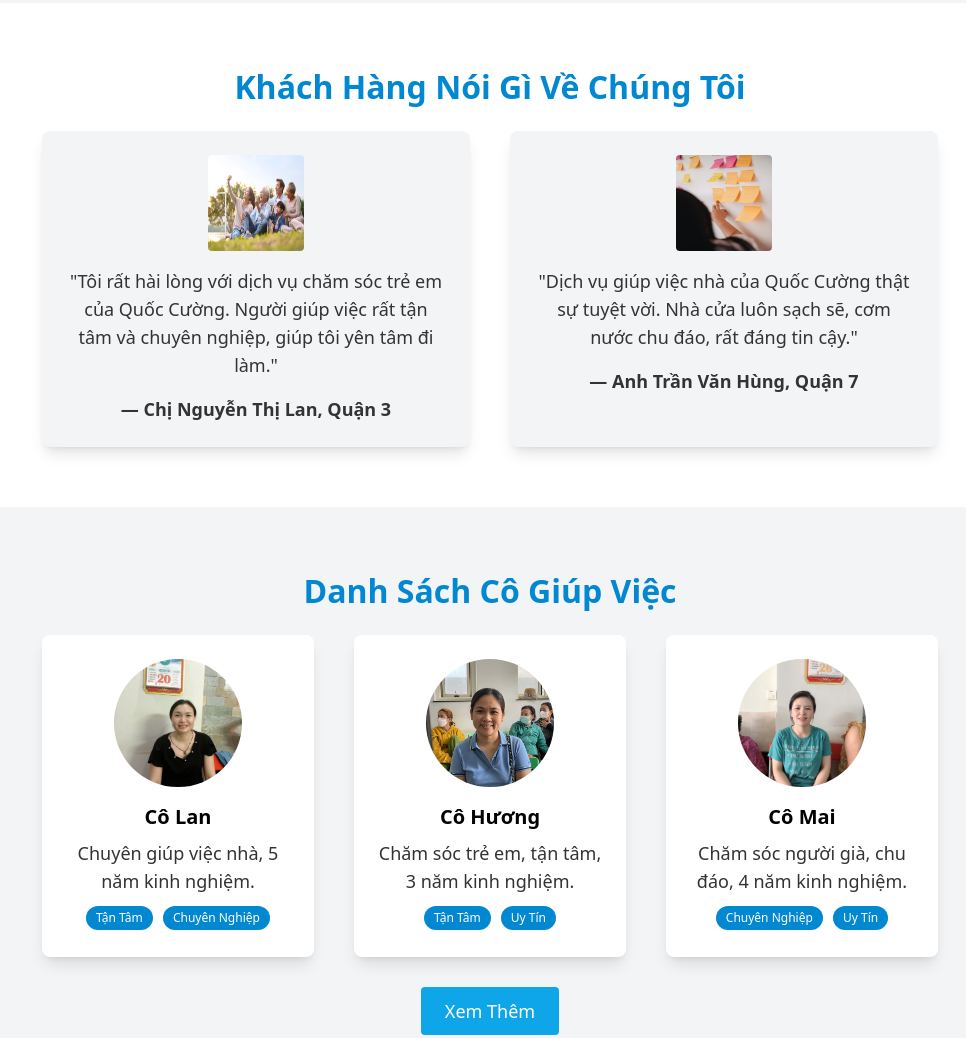
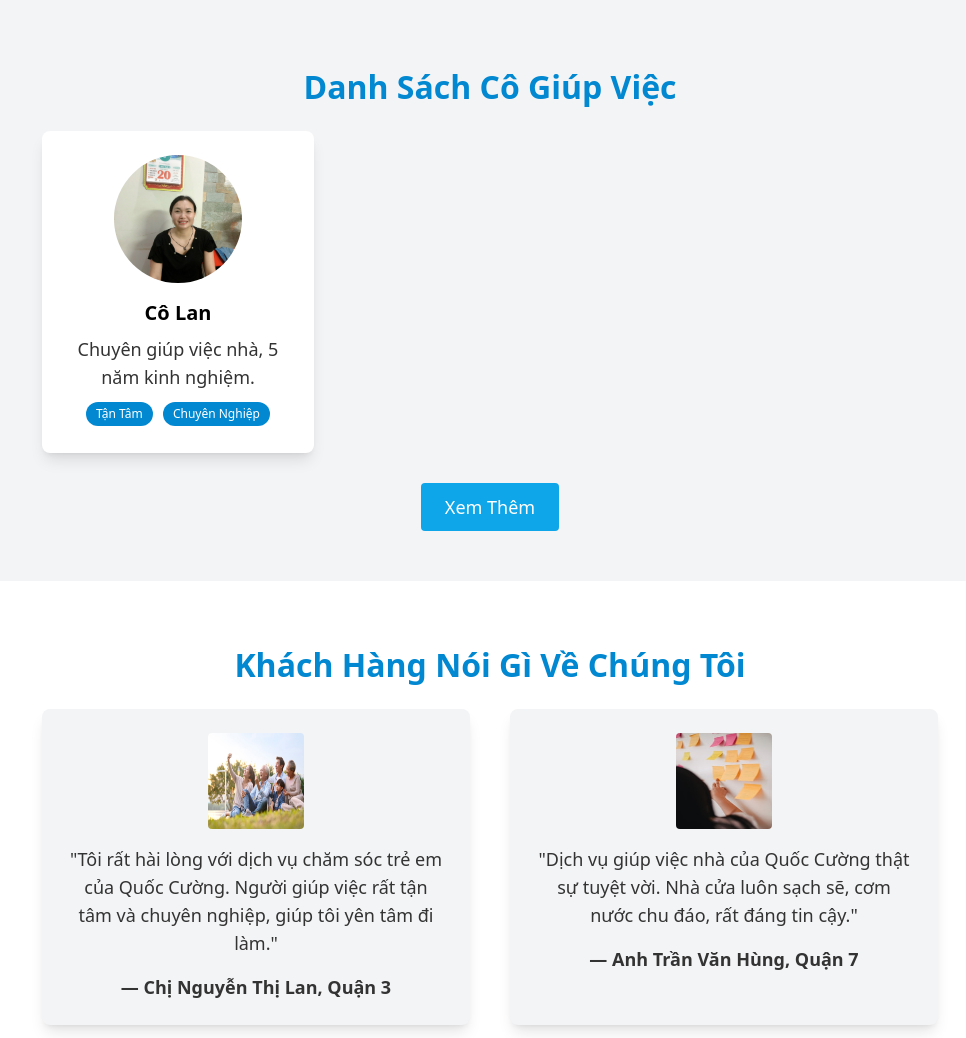
Before and after one commit to truong120702/quoccuong-website, a plain HTML site: page index.html in a window 1280 px wide. Shown: the part 2381-3419 px from the top of the page, without its empty margins (150-1116 px from the left). Drawn offline with nearby package versions, Linux system fonts and the light colour scheme; files whose address does not match are found by name.

Commit message:
Update index.html
Move testimonials section after team section

```diff
--- a/index.html
+++ b/index.html
@@ -506,7 +506,29 @@
     </div>
   </section>
 
-  <!-- Testimonials Section -->
+ <!-- Team Section (Danh Sách Cô Giúp Việc) -->
+<section id="team" class="bg-gray-100">
+  <div class="container mx-auto text-center px-4">
+    <h3>Danh Sách Cô Giúp Việc</h3>
+    <div class="grid grid-cols-1 sm:grid-cols-2 lg:grid-cols-3 gap-6 sm:gap-10 max-w-4xl mx-auto" id="maid-list">
+      <div class="bg-white p-4 sm:p-6 rounded-lg shadow-lg maid-item">
+        <img src="images/co-lan.jpg" alt="Cô Lan - Chuyên giúp việc nhà" class="mx-auto mb-4 rounded-full w-24 h-24 sm:w-32 sm:h-32 object-cover maid-image" loading="lazy">
+        <h4 class="text-lg sm:text-xl font-semibold mb-2 maid-name">Cô Lan</h4>
+        <p class="text-base sm:text-lg maid-description">Chuyên giúp việc nhà, 5 năm kinh nghiệm.</p>
+        <div class="maid-tags mt-2">
+          <span class="maid-tag">Tận Tâm</span>
+          <span class="maid-tag">Chuyên Nghiệp</span>
+        </div>
+      </div>
+      <!-- các mục khác tương tự -->
+    </div>
+    <div class="mt-10">
+      <a href="https://zalo.me/0385632861" target="_blank" rel="noopener noreferrer" class="bg-sky-500 text-white px-6 py-3 rounded hover:bg-sky-600 text-base sm:text-lg">Xem Thêm</a>
+    </div>
+  </div>
+</section>
+
+<!-- Testimonials Section (Khách Hàng Nói Gì Về Chúng Tôi) -->
 <section id="testimonials" class="bg-white">
   <div class="container mx-auto text-center px-4">
     <h3>Khách Hàng Nói Gì Về Chúng Tôi</h3>
@@ -525,43 +547,9 @@
   </div>
 </section>
 
-  <!-- Team Section (Danh Sách Cô Giúp Việc) -->
-  <section id="team" class="bg-gray-100">
-    <div class="container mx-auto text-center px-4">
-      <h3>Danh Sách Cô Giúp Việc</h3>
-      <div class="grid grid-cols-1 sm:grid-cols-2 lg:grid-cols-3 gap-6 sm:gap-10 max-w-4xl mx-auto" id="maid-list">
-        <div class="bg-white p-4 sm:p-6 rounded-lg shadow-lg maid-item">
-          <img src="images/co-lan.jpg" alt="Cô Lan - Chuyên giúp việc nhà" class="mx-auto mb-4 rounded-full w-24 h-24 sm:w-32 sm:h-32 object-cover maid-image" loading="lazy">
-          <h4 class="text-lg sm:text-xl font-semibold mb-2 maid-name">Cô Lan</h4>
-          <p class="text-base sm:text-lg maid-description">Chuyên giúp việc nhà, 5 năm kinh nghiệm.</p>
-          <div class="maid-tags mt-2">
-            <span class="maid-tag">Tận Tâm</span>
-            <span class="maid-tag">Chuyên Nghiệp</span>
-          </div>
-        </div>
-        <div class="bg-white p-4 sm:p-6 rounded-lg shadow-lg maid-item">
-          <img src="images/co-huong.jpg" alt="Cô Hương - Chăm sóc trẻ em" class="mx-auto mb-4 rounded-full w-24 h-24 sm:w-32 sm:h-32 object-cover maid-image" loading="lazy">
-          <h4 class="text-lg sm:text-xl font-semibold mb-2 maid-name">Cô Hương</h4>
-          <p class="text-base sm:text-lg maid-description">Chăm sóc trẻ em, tận tâm, 3 năm kinh nghiệm.</p>
-          <div class="maid-tags mt-2">
-            <span class="maid-tag">Tận Tâm</span>
-            <span class="maid-tag">Uy Tín</span>
-          </div>
-        </div>
-        <div class="bg-white p-4 sm:p-6 rounded-lg shadow-lg maid-item">
-          <img src="images/co-mai.jpg" alt="Cô Mai - Chăm sóc người già" class="mx-auto mb-4 rounded-full w-24 h-24 sm:w-32 sm:h-32 object-cover maid-image" loading="lazy">
-          <h4 class="text-lg sm:text-xl font-semibold mb-2 maid-name">Cô Mai</h4>
-          <p class="text-base sm:text-lg maid-description">Chăm sóc người già, chu đáo, 4 năm kinh nghiệm.</p>
-          <div class="maid-tags mt-2">
-            <span class="maid-tag">Chuyên Nghiệp</span>
-            <span class="maid-tag">Uy Tín</span>
-          </div>
-        </div>
-      </div>
-      <div class="mt-10">
-        <a href="https://zalo.me/0385632861" target="_blank" rel="noopener noreferrer" class="bg-sky-500 text-white px-6 py-3 rounded hover:bg-sky-600 text-base sm:text-lg">Xem Thêm</a>
-      </div>
-    </div>
+<!-- Contact Section -->
+<section id="contact" class="bg-gray-100">
+  <!-- nội dung section contact -->
 </section>
 
   <!-- Contact Section -->
```
Lines whose indentation alone changed are shown as unchanged.
